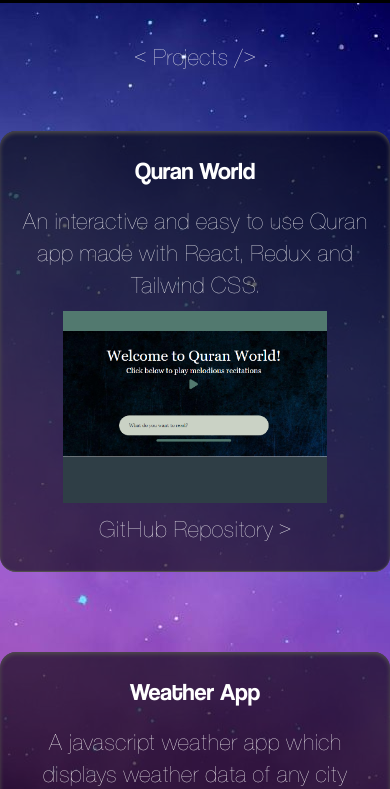
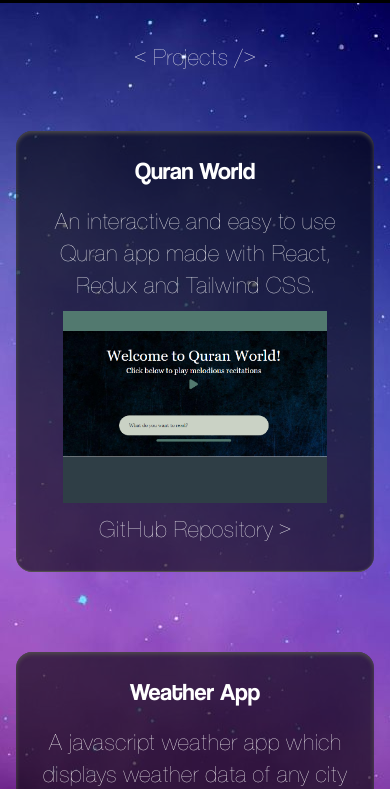
Before and after one commit to javeria2108/Portfolio-with-React, a React (Vite) app: page / in a window 390 px wide. Shown: the part 1040-1829 px from the top of the page. Built offline with nearby package versions, Linux system fonts and the light colour scheme.

Commit message:
width change

```diff
--- a/src/components/Portfolio/Projects.jsx
+++ b/src/components/Portfolio/Projects.jsx
@@ -6,8 +6,8 @@
          <div className='flex flex-col items-center justify-center
          mt-5 pt-10 text-2xl sm:text-4xl font-helvetica bg-stars'>
             <h1 className='mb-4'>{"<"} Projects {"/>"}</h1>
-        {ProjectsData.map((project)=>(
-             <div className='bg-black bg-opacity-60 py-3 flex flex-col w-full sm:w-3/4  items-center text-center my-10 mx-auto px-5 sm:px-10  rounded-2xl shadow-inner shadow-navbar border-b border-b-navbar'>
+        {ProjectsData.map((project,index)=>(
+             <div key={index} className='bg-black bg-opacity-60 py-3 flex flex-col w-11/12 sm:w-3/4  items-center text-center my-10 mx-auto px-5 sm:px-10  rounded-2xl shadow-inner shadow-navbar border-b border-b-navbar'>
              <h3 className='font-coolvetica py-3'>{project.title}</h3>
              <p className='text-2xl py-2'>{project.description}</p>
              <div className='image-container w-62 h-48 overflow-hidden'>
```
